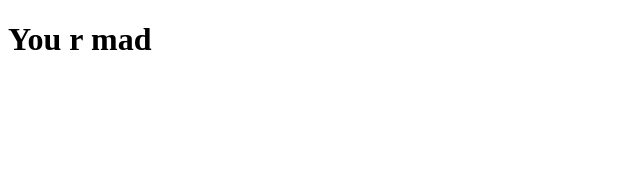
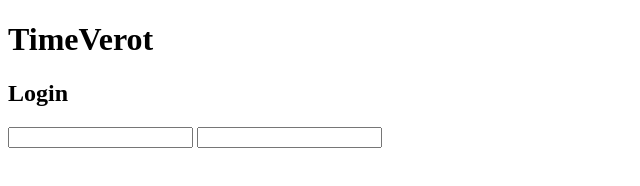
Before and after one commit to fuadraj/First-Web, a plain HTML site: page something.html in a window 1280 px wide. Shown: the whole page, without its empty margins (0-640 px from the left). Drawn offline with Linux system fonts and the light colour scheme.

Commit message:
input tag

```diff
--- a/something.html
+++ b/something.html
@@ -5,6 +5,9 @@
     <title>Document</title>
 </head>
 <body>
-    <h1>You r mad</h1>
+    <h1>TimeVerot</h1>
+    <h2>Login</h2>
+    <input name="email" type="text">
+    <input name="" type="text">
 </body>
 </html>
```
